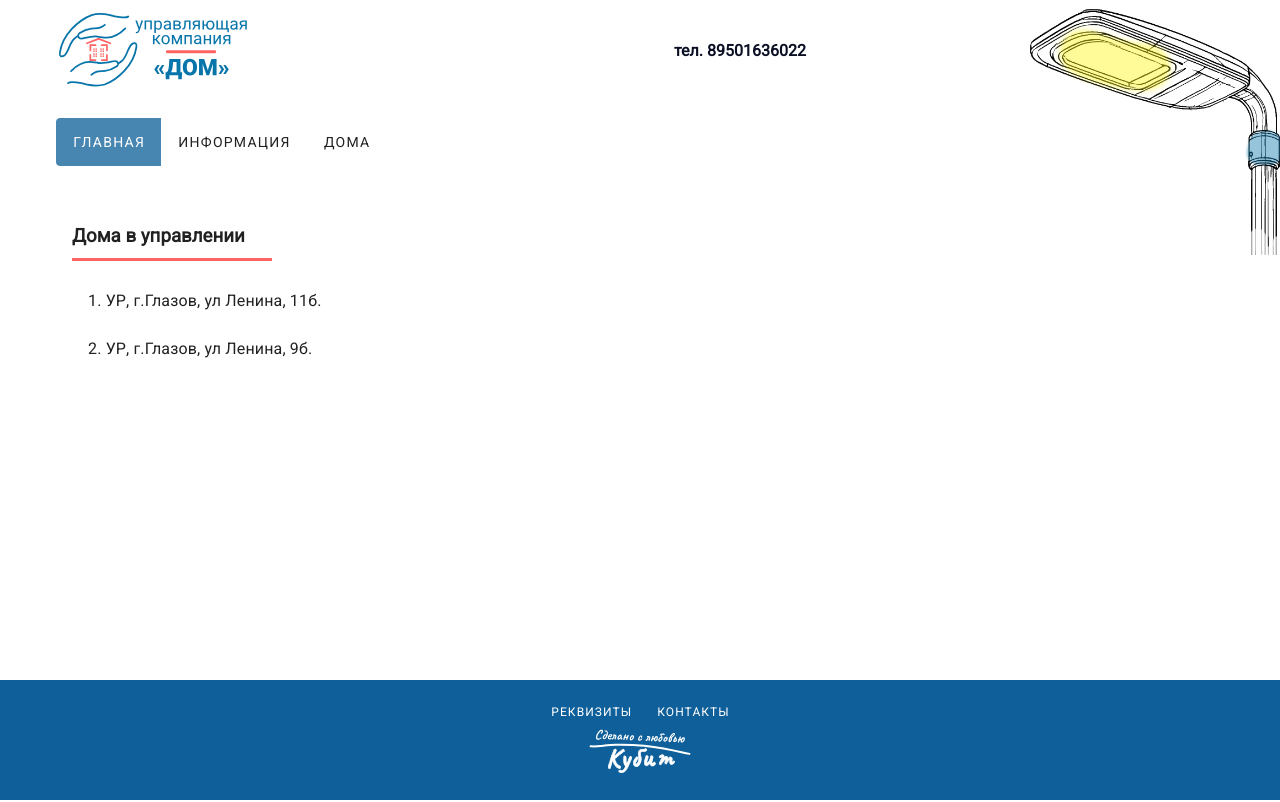
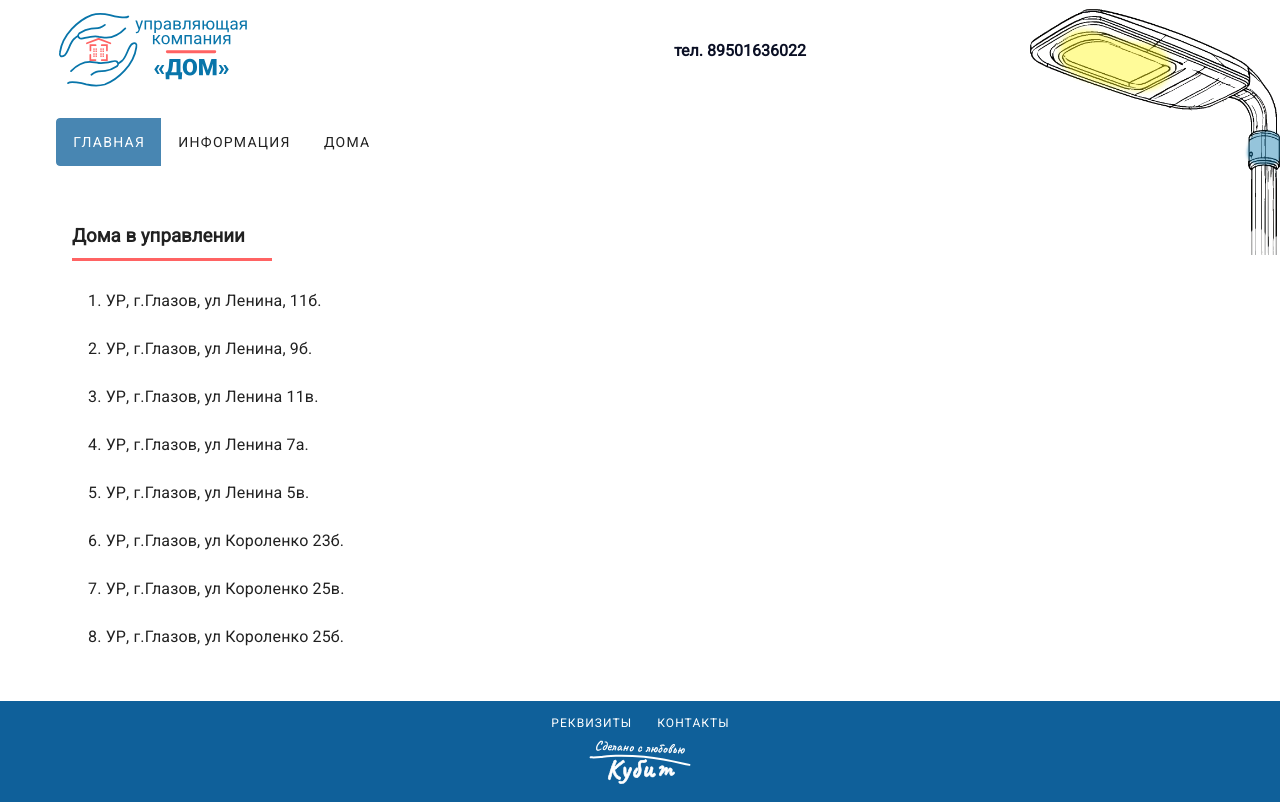
Before and after one commit to qbclub/uk-dom, a Nuxt app: page /Houses in a window 1280 px wide. Built offline with nearby package versions, Linux system fonts and the light colour scheme.

Commit message:
add house

```diff
--- a/layouts/default.vue
+++ b/layouts/default.vue
@@ -1,10 +1,9 @@
 <script lang="ts" setup>
-import { useRouter } from 'vue-router'
 import { useAppStore } from '~/stores/appState'
 
 const router = useRouter()
 const appState = useAppStore()
-let drawer = ref(null)
+let drawer = ref(false)
 
 let routeTo = () => {
   router.push('/')
--- a/pages/Houses.vue
+++ b/pages/Houses.vue
@@ -2,6 +2,13 @@
 let houses = [
     { address: "УР, г.Глазов, ул Ленина, 11б" },
     { address: "УР, г.Глазов, ул Ленина, 9б" },
+    { address: "УР, г.Глазов, ул Ленина 11в" },
+    { address: "УР, г.Глазов, ул Ленина 7а" },
+    { address: "УР, г.Глазов, ул Ленина 5в" },
+    { address: "УР, г.Глазов, ул Короленко 23б" },
+    { address: "УР, г.Глазов, ул Короленко 25в" },
+    { address: "УР, г.Глазов, ул Короленко 25б" },
+
 ]
 </script>
 <template>
```
